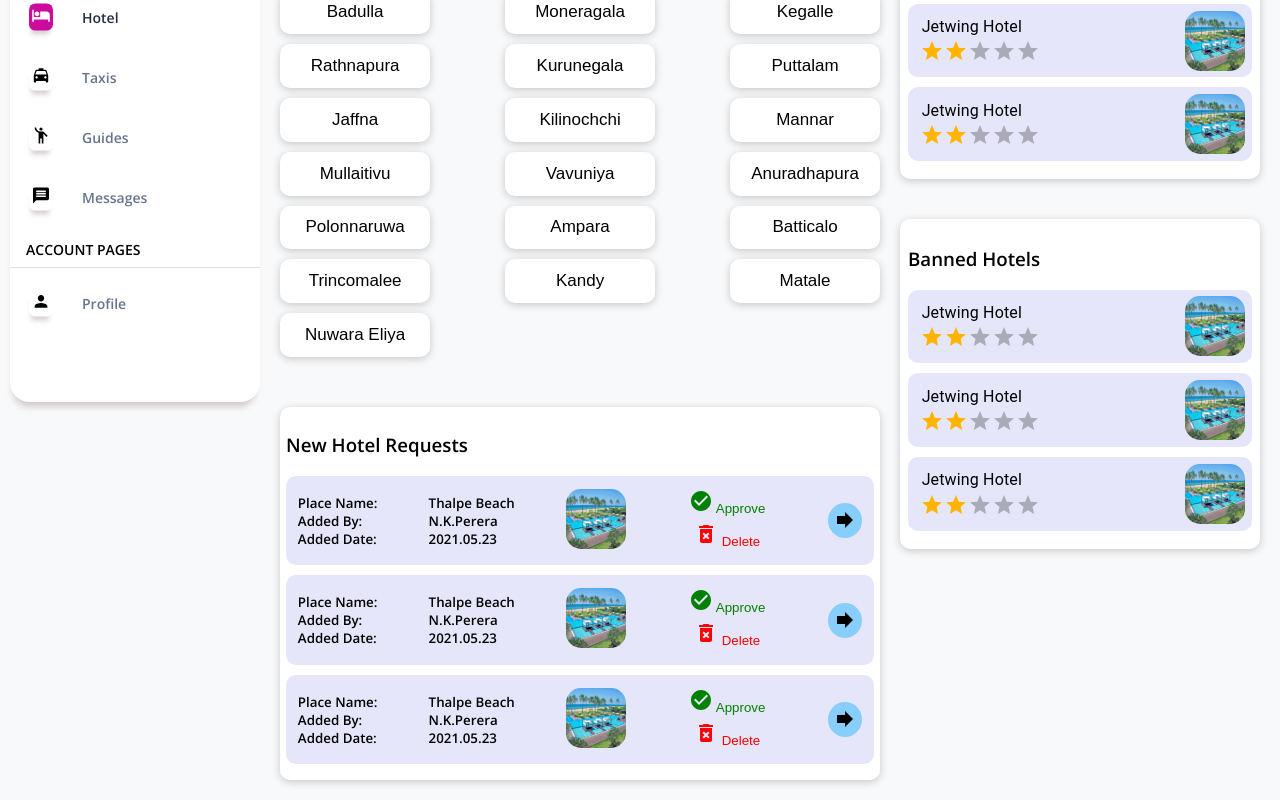
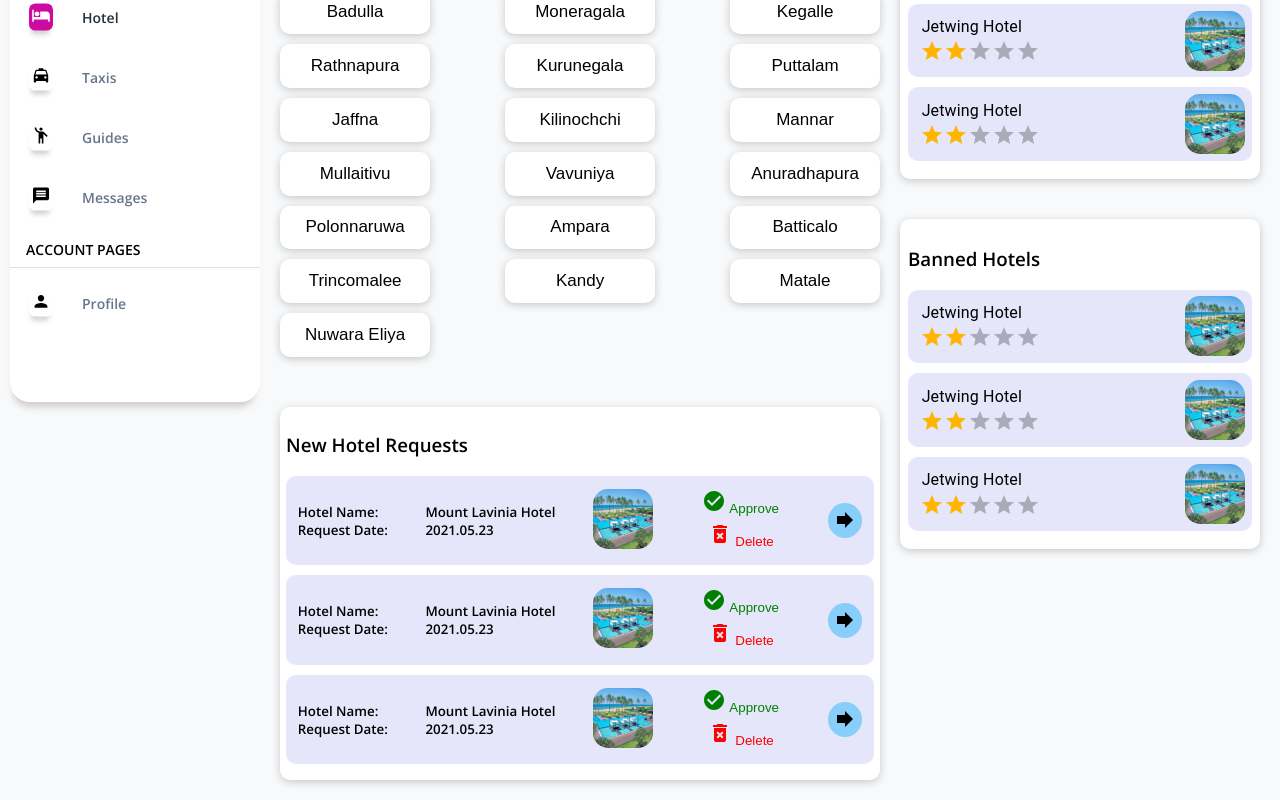
Before and after one commit to Ceyntra/ceyntra-admin-dashboard, a React (Create React App) app: page /home/hotels in a window 1280 px wide. Shown: the part 388-1188 px from the top of the page. Built offline with nearby package versions, Linux system fonts and the light colour scheme.

Commit message:
fewChangesDone

```diff
--- /dev/null
+++ b/src/components/hotel/newRequestHotel.js
@@ -0,0 +1,33 @@
+import classes from '../../css/newRequestPlace.module.css';
+
+import CheckCircleIcon from '@material-ui/icons/CheckCircle';
+import DeleteForeverIcon from '@material-ui/icons/DeleteForever';
+import ForwardIcon from '@material-ui/icons/Forward';
+import placePic from '../../assets/images/h4.jpg';
+
+function NewRequestPlace(){
+    return(
+        <div className={classes.newRequestItem}>
+            <div>
+              Hotel Name:  <br />
+              Request Date: <br />
+            </div>
+            <div>
+              Mount Lavinia Hotel  <br />
+              2021.05.23 <br />
+            </div>
+            <div>
+              <img src={placePic} width='60px' height='60px' />
+            </div>
+            <div>
+              <button><CheckCircleIcon style={{color:"green"}}></CheckCircleIcon> Approve</button>
+              <button className={classes.clrSpan}><DeleteForeverIcon style={{color:"red"}}></DeleteForeverIcon> Delete</button>
+            </div>
+            <div className={classes.forwardIcon}>
+              <ForwardIcon></ForwardIcon>
+            </div>
+        </div>
+    );
+}
+
+export default NewRequestPlace;
--- a/src/pages/Hotel.js
+++ b/src/pages/Hotel.js
@@ -5,7 +5,7 @@ import HotelIcon from '@material-ui/icons/Hotel';
 import Card from "../components/hotel/card";
 import NotificationImportantIcon from '@material-ui/icons/NotificationImportant';
 import ProvinceButton from "../components/hotel/provinceButton";
-import NewRequestPlace from "../components/hotel/newRequestPlace";
+import NewRequestHotel from "../components/hotel/newRequestHotel";
 import RightSection from "../components/hotel/rightSectionHotel";
 import RightSectionHotel from "../components/hotel/rightSectionHotel";
 
@@ -26,9 +26,9 @@ function Hotel() {
         <div className={classes.requestSection}>
           <h3>New Hotel Requests</h3>
 
-          <NewRequestPlace></NewRequestPlace>
-          <NewRequestPlace></NewRequestPlace>
-          <NewRequestPlace></NewRequestPlace>
+          <NewRequestHotel></NewRequestHotel>
+          <NewRequestHotel></NewRequestHotel>
+          <NewRequestHotel></NewRequestHotel>
         </div>
       </div>
 
```
